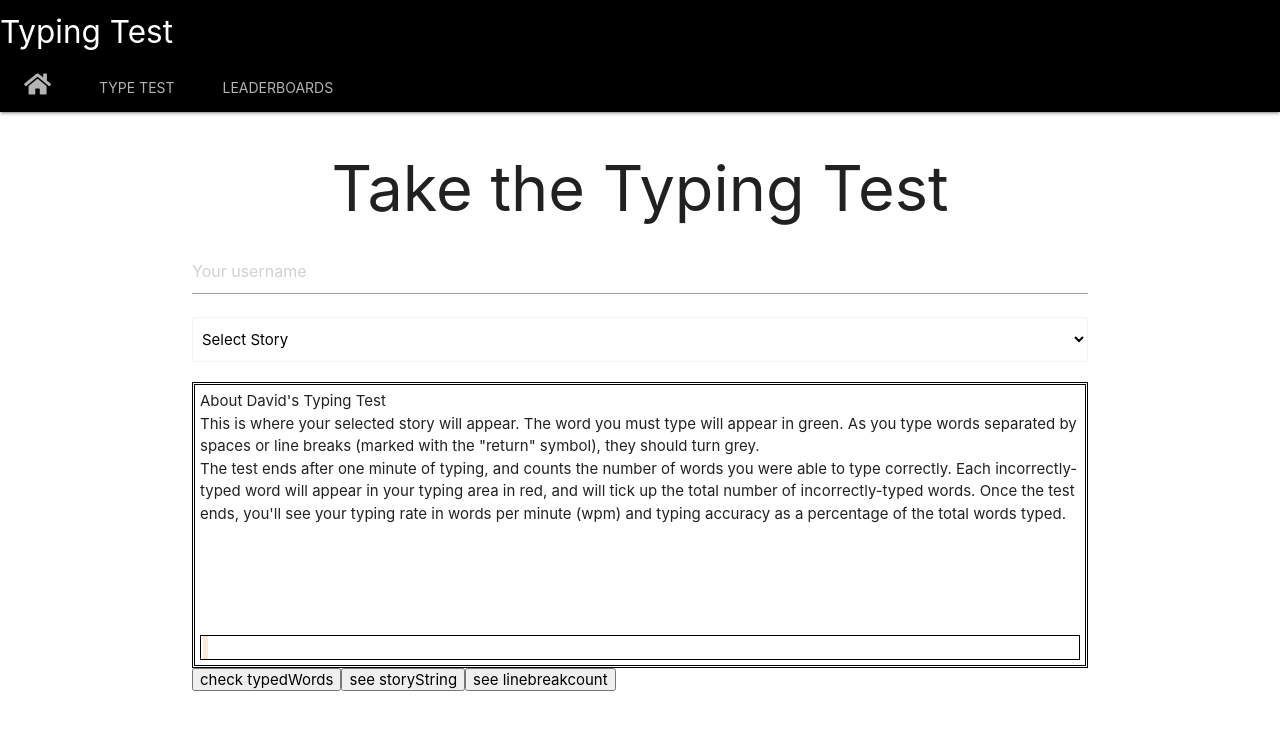
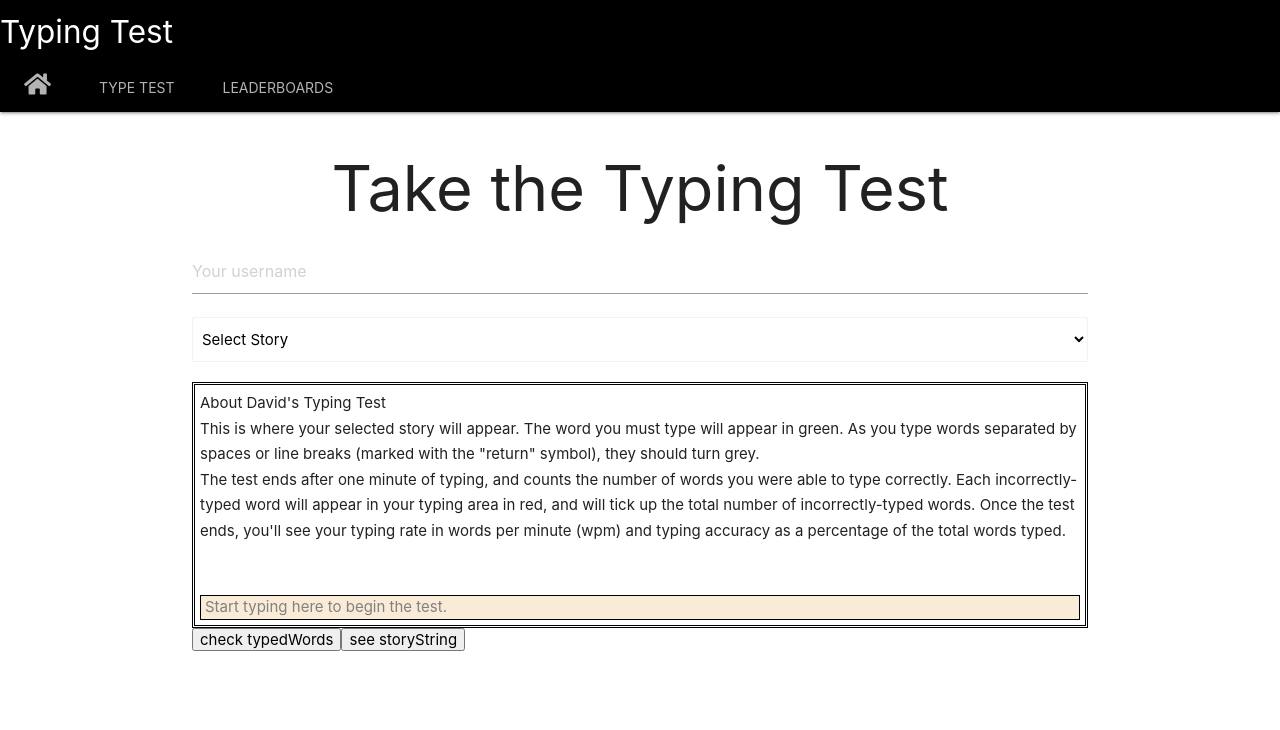
Before and after one commit to davidwu92/Wukityper, a React (Create React App) app in the folder client/: page /typetest in a window 1280 px wide. Shown: the top 730 px of the page. Built offline with nearby package versions, Linux system fonts and the light colour scheme.

Commit message:
story content changes colors correctly.

```diff
--- a/client/src/Pages/TypeTest/TypeTest.js
+++ b/client/src/Pages/TypeTest/TypeTest.js
@@ -18,7 +18,6 @@ const TypeTest = () => {
   // Story Selection function; sets storyString to the contents of a story to type.
   const storySelected = () => {
     setTypedWords([])
-    setLineBreakCount(0)
     switch (document.getElementById(`storySelect`).value) {
       case `0`:
         setStoryString(aboutString)
@@ -49,33 +48,23 @@ const TypeTest = () => {
   // Issue with string splitting method.
   const storyFunction = () => <>
   {
-    storyString.split(" ").map((word, index, array)=>(
-      word.includes("↵")?
-      <>
-        <span className={index<typedWords.length-lineBreakCount-1 ? "blue-text":""}>{word.split("↵")[0]}</span>
-        <br/>
-        <span className={index<typedWords.length-lineBreakCount-1 ? "blue-text":""}>{word.split("↵")[1]}{" "}</span>
+    storyString.replace(/↵/g, "↵ ").split(" ").map((word, index, array)=>(
+      word[word.length-1]==="↵"?
+      <>{index<typedWords.length-1 ?
+        <><span className="grey-text">{word.slice(0,-1)}</span><br/></>
+        :<><span className={index==typedWords.length-1?"green-text":""}>{word.slice(0,-1)}</span><br/></>}
       </>
-      :
-      <><span className={index<typedWords.length-lineBreakCount-1 ? "blue-text":""}>{word}{" "}</span></>
+      :<>
+        {index<typedWords.length-1 ?
+        <><span className="grey-text">{word}{" "}</span></>
+        :<><span className={index==typedWords.length-1 ? "green-text":""}>{word}{" "}</span></>
+        }
+      </>
     ))
   }
   </>
 
-  // Issue with string splitting method.
-  // const storyFunction = () =>
-  // <>
-  //   {storyString.split("").map((character, index)=>(
-  //     character==="↵"?<br/>
-  //     :
-  //     index<typedWords.join("").length ?
-  //       <span className={typedWords.join("")[index]===character?"blue-text":"red-text"}>{character}</span>
-  //       :<span>{character}</span>
-  //   ))}
-  // </>
-
   const [typedWords, setTypedWords] = useState([])
-  const [lineBreakCount, setLineBreakCount]=useState(0)
 
   const handleKeyDown = (e) =>{//this function will handle special key presses in the typing area.
     // console.log(e.keyCode)
@@ -85,10 +74,6 @@ const TypeTest = () => {
       if (typedWords[0]){
         let newArray = typedWords
         if(typedWords[typedWords.length-1]===""){ //if the last thing typed was space/enter...
-          let previousString = newArray[newArray.length-2]
-          if(previousString[previousString.length-1]==="↵"){
-            setLineBreakCount(lineBreakCount=>lineBreakCount-1)
-          }
           let previousWord = newArray[newArray.length-2].length>1 ?
             newArray[newArray.length-2].slice(0, -1):""
           newArray.splice(-2,2, previousWord)
@@ -105,11 +90,11 @@ const TypeTest = () => {
       console.log("HandleKeyDown: TYPED WORDS:")
       console.log(typedWords)
     }
-    // if (e.keyCode === 9){console.log("You pressed Tab.")}
+    if (e.keyCode === 9){e.preventDefault()} //pressed Tab.
     // if (e.keyCode === 13){console.log("You pressed Enter.")}
     // if (e.keyCode === 16){console.log("You pressed Shift.")}
     // if (e.keyCode === 17){console.log("You pressed Control.")}
-    // if (e.keyCode === 18){console.log("You pressed Alt.")}
+    if (e.keyCode === 18){e.preventDefault()}
     // if(e.keyCode === 32){console.log("You pressed Space.")}
   }
   const handleKeyPress = (e) => {//this function will handle any non-special key presses. Gives charCodes.
@@ -134,7 +119,6 @@ const TypeTest = () => {
         document.getElementById("typedString").innerHTML = null
       } else if (e.charCode === 13){ //when Enter is pressed...
         e.preventDefault()
-        setLineBreakCount(lineBreakCount=>lineBreakCount+1)
         //add "↵" to last element...
         newArray[newArray.length-1] = newArray[newArray.length-1] + "↵"
         newArray[newArray.length] = ""
@@ -155,9 +139,11 @@ const TypeTest = () => {
     {typedWords.length ? typedWords.map((word, index, array)=>(
       word[word.length-1]!=="↵" ?
           storyString.split(/↵| /)[index]!==word.slice(0,-1) && index<array.length-1 ?
-          <><span className="red-text"><u>{word.slice(0,-1)}</u>{" "}</span></>:<span>{word}</span>
+            <><span className="red-text"><u>{word.slice(0,-1)}</u>{" "}</span></>
+            :<span>{word}</span>
         : storyString.split(/↵| /)[index]!==word.slice(0,-1) && index<array.length-1 ?
-        <><span className="red-text"><u>{word.slice(0,-1)}</u></span><br/></>:<><span>{word.slice(0,-1)}</span><br/></>
+          <><span className="red-text"><u>{word.slice(0,-1)}</u></span><br/></>
+          :<><span>{word.slice(0,-1)}</span><br/></>
     )):null}
   </>
 
@@ -201,22 +187,28 @@ const TypeTest = () => {
       {/* TYPING TEST: story content, typing area */}
       <div style={{border: "black", borderWidth: "3px", borderStyle:"double", padding:"5px"}}>
         {/* Story content */}
-        <div id="testStoryArea" style={{overflowX: "scroll", height:"30vh"}}>
+        <div id="testStoryArea" style={{overflowY: "scroll", height:"25vh", lineHeight:"1.7"}}>
           {storyFunction()}
         </div>
 
         {/* Typing area as a DIV */}
-        <div style={{textIndent:"2px", width:"100%", border:"black", overflowX:"auto",
+        <div style={{width:"100%", border:"black",
               borderStyle:"solid", borderWidth:"1px", margin:"5px 0px 0px 0px"}}>
             {/* Previously-typed words appear here. */}
             {typedFunction()}
 
             {/* editable typing area: 1 character at a time. */}
-            <div style={{display: "inline-block", backgroundColor:"antiquewhite", margin:"none",
-                        border:"none", minWidth:"5px"}}
-              id="typedString" contentEditable name="typedString"
+            <div style={ typedWords[0]?
+                  {textIndent:"4px", display: "inline-block", backgroundColor:"antiquewhite", margin:"none",
+                    border:"none", width:"5px"}
+                  :{textIndent:"4px", display: "inline-block", backgroundColor:"antiquewhite", margin:"0",
+                        border:"none", width:"inherit", color:"grey"}
+                }
+              id="typedString" name="typedString" contentEditable
+              //add a timer, disable these functions when time runs out.
               onKeyDown={handleKeyDown}
-              onKeyPress={handleKeyPress}></div>
+              onKeyPress={handleKeyPress}>{typedWords[0]?null:"Start typing here to begin the test."}
+              </div>
         </div>
 
       </div>
@@ -224,7 +216,6 @@ const TypeTest = () => {
       <div>
         <button onClick={()=>{console.log(typedWords)}}>check typedWords</button>
         <button onClick={()=>{console.log(storyString.split(" "))}}>see storyString</button>
-        <button onClick={()=>{console.log(lineBreakCount)}}>see linebreakcount</button>
       </div>
     </div>
   )
```
